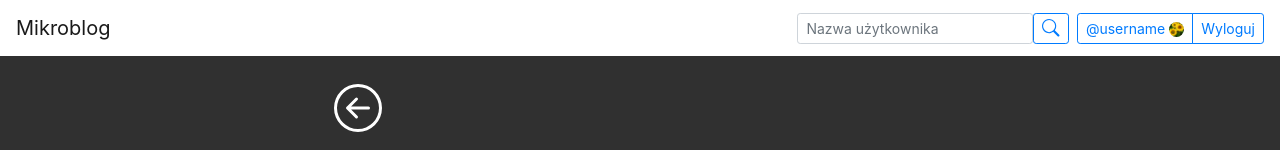
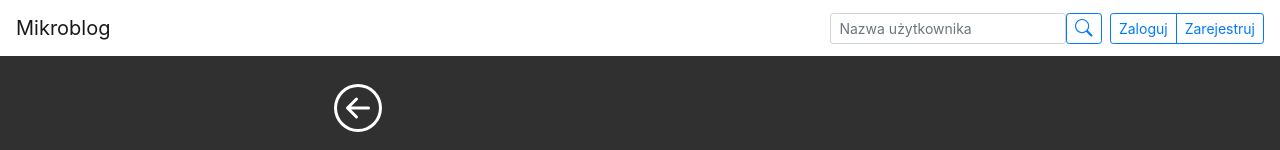
Before and after one commit to Echelon133/microblog-client, a Vue app: page / in a window 1280 px wide. Shown: the top 150 px of the page. Built offline with nearby package versions, Linux system fonts and the light colour scheme; no server answers.

Commit message:
Remove 'loggedIn' variable and only pass 'user' variable to Header component

```diff
--- a/src/components/Microblog.vue
+++ b/src/components/Microblog.vue
@@ -1,6 +1,6 @@
 <template>
   <div id="app">
-    <Header :loggedIn="loggedIn" :user="user"/>
+    <Header :user="user"/>
     <main>
       <b-container fluid>
         <b-row>
@@ -42,11 +42,7 @@ export default {
   },
   data () {
     return {
-      loggedIn: true,
-      user: {
-        displayedUsername: 'username',
-        username: 'username'
-      },
+      user: null,
       isBackButtonHovered: false
     }
   },
```
